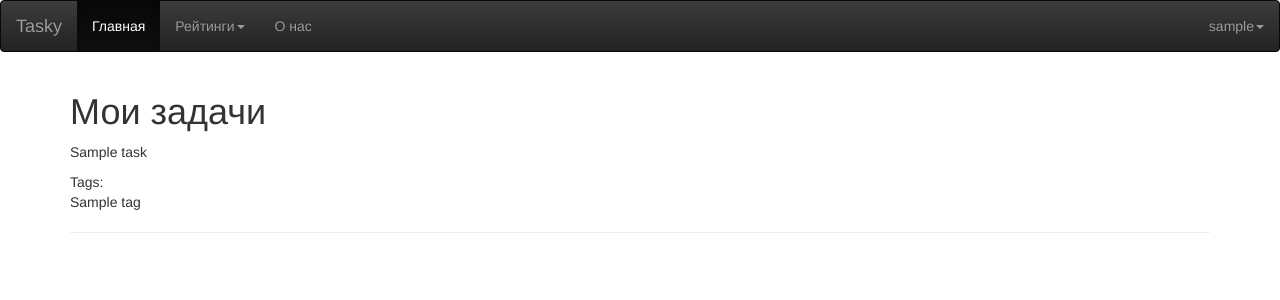
After one commit to taskyitra/Tasky, a Django app: page /task/my_tasks/ in a window 1280 px wide. The commit adds this page. Shown: the top 300 px of the page. Run offline with Django 3.2, Linux system fonts and the light colour scheme; a user stored in the database is signed in; tables that the repository leaves empty hold one stand-in row (values such as "Sample post"); some libraries are stand-ins or nearby versions.

Commit message:
some change

```diff
--- a/Tasky/urls.py
+++ b/Tasky/urls.py
@@ -21,7 +21,7 @@ from Tasky import settings
 urlpatterns = patterns('',
                        url('', include('social.apps.django_app.urls', namespace='social')),
                        url(r'^admin/', include(admin.site.urls)),
-                       url(r'^$', 'Tasky.views.index'),
+                       url(r'^$', 'Tasky.views.index', name='homepage'),
                        url(r'^accounts/', include('registration.backends.default.urls')),
                        url(r'^markdown/', include('django_markdown.urls')),
                        url(r'^task/', include('task.urls', namespace='task')),
--- a/Tasky/views.py
+++ b/Tasky/views.py
@@ -1,9 +1,11 @@
 from django.shortcuts import render
 from social.apps.django_app.default.models import UserSocialAuth
 
-__author__ = 'Stanislau'
+from task.models import Task
+
 
 
 def index(request):
-    ctx = {}  # Возвращаем контекст с данными для начальной страницы
+    tasks = Task.objects.all()
+    ctx = {'tasks': tasks}  # Возвращаем контекст с данными для начальной страницы
     return render(request, 'base.html', ctx)
--- a/task/models.py
+++ b/task/models.py
@@ -21,6 +21,9 @@ class Task(models.Model):
     condition = MarkdownField()
     creation_date = models.DateTimeField(auto_now_add=True)
 
+    class Meta:
+        ordering = ['creation_date']
+
     def __str__(self):
         return self.task_name
 
--- /dev/null
+++ b/task/templates/task/my_tasks.html
@@ -0,0 +1,20 @@
+{% extends 'base.html' %}
+{% load static %}
+{% load staticfiles %}
+{% load django_markdown %}
+
+{% block title %}<title>Создать задачу</title>{% endblock %}
+
+{% block content %}
+    <div class="container">
+        <h1>Мои задачи</h1>
+        {% for task in tasks %}
+            <div>
+                <p>{{ task.task_name }}</p>
+                Tags: {% for tag in task.tags.all %}<p>{{ tag }} </p>{% endfor %}
+            </div>
+            <hr>
+        {% endfor %}
+    </div>
+
+{% endblock %}
--- a/task/urls.py
+++ b/task/urls.py
@@ -2,4 +2,5 @@ from django.conf.urls import url, include, patterns
 
 urlpatterns = patterns('task.views',
                        url(r'^create/$', 'create_task', name='create'),
+                       url(r'^my_tasks/$', 'my_tasks', name='my_tasks'),
                        )
--- a/task/views.py
+++ b/task/views.py
@@ -1,9 +1,10 @@
+from django.contrib.auth.decorators import login_required
 from django.shortcuts import render, redirect
 
-# Create your views here.
 from task.forms import CreateTaskForm, AnswerForm
+from task.models import Task, Tag, Answer
 
-
+@login_required
 def create_task(request):
     if request.method == 'POST':
         form = CreateTaskForm(request.POST)
@@ -23,3 +24,10 @@ def create_task(request):
         form = CreateTaskForm
         answer_form = AnswerForm
     return render(request, 'task/create_task.html', {'form': form, 'answer_form': answer_form})
+
+
+@login_required
+def my_tasks(request):
+    user_tasks = Task.objects.filter(user=request.user)
+    print(user_tasks)
+    return render(request, 'task/my_tasks.html', {'tasks': user_tasks})
--- a/templates/base.html
+++ b/templates/base.html
@@ -6,7 +6,7 @@
 <head>
     <meta charset="UTF-8">
     {% block title %}
-    <title>Home</title>
+    <title>Главная</title>
     {% endblock %}
     {% block bootstrap %}
         <link rel="stylesheet" href="{% static 'bootstrap/css/bootstrap.css' %}">
@@ -20,11 +20,11 @@
     <nav class="navbar navbar-inverse">
       <div class="container-fluid">
         <div class="navbar-header">
-          <a class="navbar-brand" href="#">Tasky</a>
+          <a class="navbar-brand" href="{% url 'homepage' %}">Tasky</a>
         </div>
         <div>
           <ul class="nav navbar-nav">
-            <li class="active"><a href="#">Главная</a></li>
+            <li class="active"><a href="{% url 'homepage' %}">Главная</a></li>
             <li class="dropdown"><a class="dropdown-toggle" data-toggle="dropdown" href="#">Рейтинги<span class="caret"></span></a>
               <ul class="dropdown-menu">
                 <li><a href="#">Рейтинг пользователей</a></li>
@@ -43,7 +43,7 @@
                   <li class="dropdown"><a class="dropdown-toggle" data-toggle="dropdown" href="#">{{ user.username }}<span class="caret"></span></a>
                       <ul class="dropdown-menu">
                         <li><a href="{% url 'task:create' %}">Создать задачу</a></li>
-                        <li><a href="#">Ваши задачи</a></li>
+                        <li><a href="{% url 'task:my_tasks' %}">Мои задачи</a></li>
                         <li><a href="#">Настройки</a></li>
                         <li class="divider"></li>
                         <li><a href="{% url 'auth_logout' %}">Выйти</a></li>
@@ -55,7 +55,13 @@
       </div>
     </nav>
 
-    {% block content %}{% endblock %}
+    {% block content %}
+        <div class="container">
+            {% for task in tasks %}
+                <p>{{ task }}</p>
+            {% endfor %}
+        </div>
+    {% endblock %}
 
 </body>
 </html>
```
